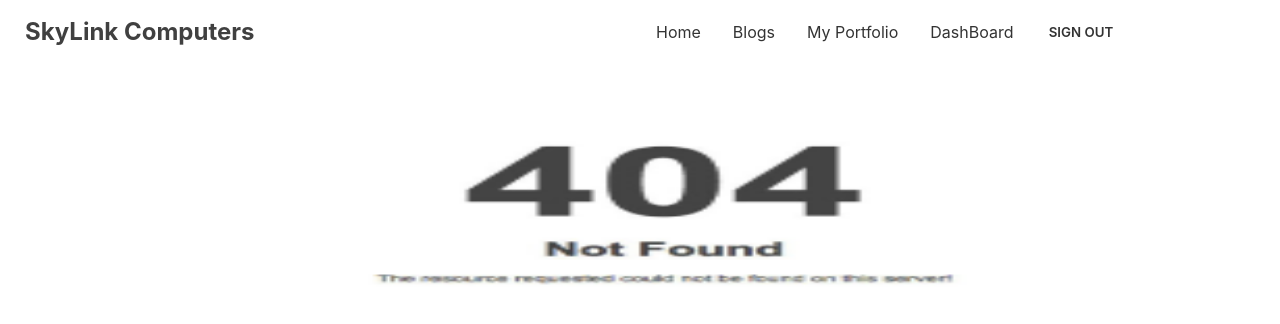
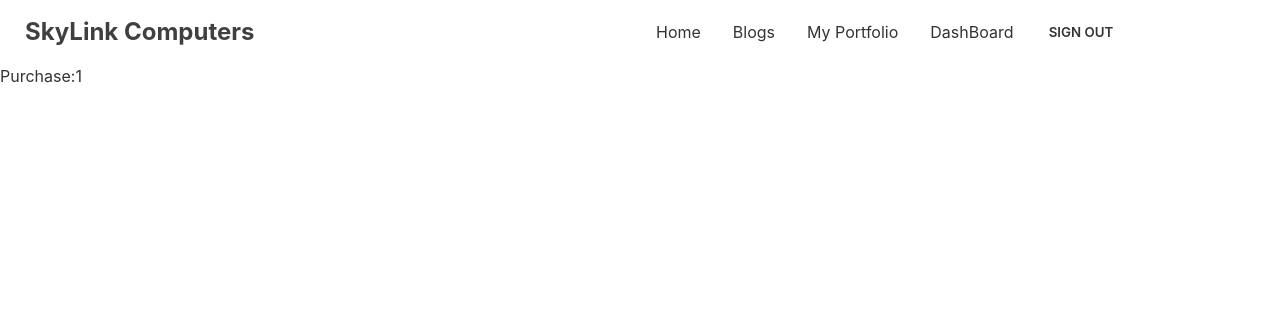
Before and after one commit to shtabdeepaull/Skylink-computers-client, a React (Create React App) app: page /parts/1 in a window 1280 px wide. Shown: the top 324 px of the page. Built offline with nearby package versions, Linux system fonts and the light colour scheme; no server answers; sample sign-in values are in the browser's storage.

Commit message:
added require auth

```diff
--- a/src/App.js
+++ b/src/App.js
@@ -7,6 +7,8 @@ import Blog from './Pages/Blogs/Blog';
 import MyPortfolio from './Pages/Home/MyPortfolio';
 import NotFound from './Pages/Shared/NotFound';
 import SignUp from './Pages/Login/SignUp';
+import Purchase from './Pages/Home/Purchase';
+import RequireAuth from './Pages/Login/RequireAuth';
 
 function App() {
   return (
@@ -14,6 +16,11 @@ function App() {
       <Header></Header>
       <Routes>
         <Route path="/" element={<Home/>}></Route>
+        <Route path="/parts/:partsId" element={
+        <RequireAuth>
+          <Purchase/>
+        </RequireAuth>
+        }></Route>
         <Route path="/login" element={<Login/>}></Route>
         <Route path="/signup" element={<SignUp/>}></Route>
         <Route path="/blogs" element={<Blog/>}></Route>
--- /dev/null
+++ b/src/Pages/Home/Purchase.js
@@ -0,0 +1,13 @@
+import React from 'react';
+import { useParams } from 'react-router-dom';
+
+const Purchase = () => {
+    const {partsId} = useParams();
+    return (
+        <div>
+            <h2>Purchase:{partsId}</h2>
+        </div>
+    );
+};
+
+export default Purchase;
--- a/src/Pages/Home/ToolsInfo.js
+++ b/src/Pages/Home/ToolsInfo.js
@@ -1,7 +1,12 @@
 import React from 'react';
+import { useNavigate } from 'react-router-dom';
 
 const ToolsInfo = ({ product }) => {
-    const {name, price, description, minimumOrderQuantity, availableQuantity, image} = product;
+    const {_id, name, price, description, minimumOrderQuantity, availableQuantity, image} = product;
+    const navigate = useNavigate();
+    const navigateToPurchase = id =>{
+        navigate(`/parts/${_id}`);
+    }
     return (
         <div  className="card w-80 bg-base-150 shadow-2xl">
             <figure  className="px-10 pt-10">
@@ -14,7 +19,7 @@ const ToolsInfo = ({ product }) => {
                 <p>Minimum Order Quantity:{minimumOrderQuantity}</p>
                 <p>PerUnitPrice: ${price}</p>
                 <div  className="card-actions">
-                    <button  className="btn btn-secondary">Purchase</button>
+                    <button onClick={() => navigateToPurchase(_id)} className="btn btn-secondary">Purchase</button>
                 </div>
             </div>
         </div>
--- a/src/Pages/Login/Login.js
+++ b/src/Pages/Login/Login.js
@@ -3,7 +3,7 @@ import { useSignInWithGoogle, useSignInWithEmailAndPassword } from 'react-fireba
 import auth from '../../firebase.init';
 import { useForm } from "react-hook-form";
 import Loading from '../Shared/Loading';
-import { Link } from 'react-router-dom';
+import { Link,  useLocation, useNavigate } from 'react-router-dom';
 
 const Login = () => {
     const [signInWithGoogle, gUser, gLoading, gError] = useSignInWithGoogle(auth);
@@ -14,8 +14,11 @@ const Login = () => {
         loading,
         error,
     ] = useSignInWithEmailAndPassword(auth);
+    const navigate = useNavigate();
+    const location = useLocation();
 
     let signInError;
+    let from = location.state?.from?.pathname || '/';
 
     if (loading || gLoading) {
         return <Loading></Loading>
@@ -26,7 +29,7 @@ const Login = () => {
     }
 
     if (gUser || user) {
-        console.log(gUser || user);
+       navigate(from, {replace: true});
     }
 
     const onSubmit = data => {
--- /dev/null
+++ b/src/Pages/Login/RequireAuth.js
@@ -0,0 +1,23 @@
+import React from 'react';
+import { useAuthState } from 'react-firebase-hooks/auth';
+import { Navigate, useLocation } from 'react-router-dom';
+import auth from '../../firebase.init';
+import Loading from '../Shared/Loading';
+
+const RequireAuth = ({children}) => {
+    const [user, loading] = useAuthState(auth);
+
+    const location = useLocation();
+
+    if(loading){
+        return <Loading></Loading>
+    }
+
+    if(!user){
+        return <Navigate to="/login" state={{from :location}} replace></Navigate>
+    }
+
+    return children;
+};
+
+export default RequireAuth;
--- a/src/Pages/Login/SignUp.js
+++ b/src/Pages/Login/SignUp.js
@@ -30,7 +30,7 @@ const SignUp = () => {
     }
 
     if (gUser || user) {
-        console.log(gUser || user);
+       navigate('/');
     }
 
     const onSubmit = async data => {
```
